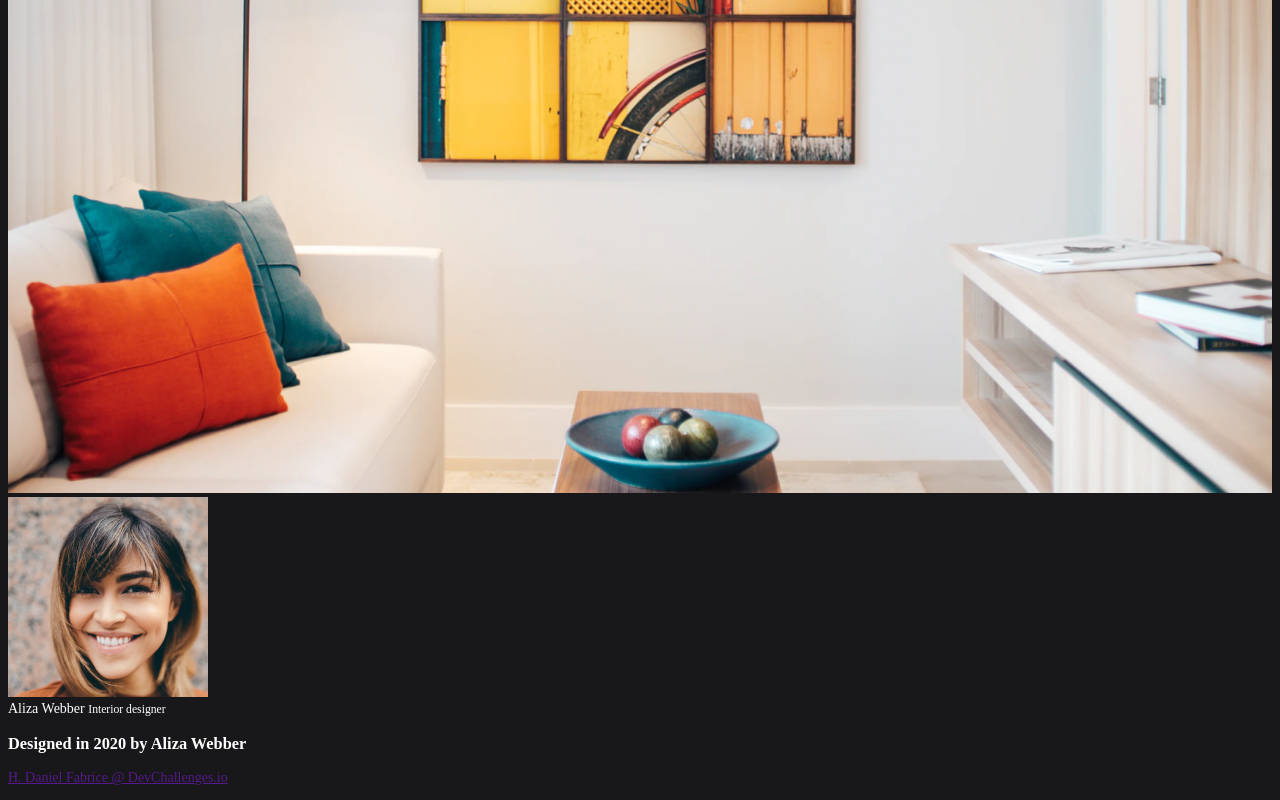
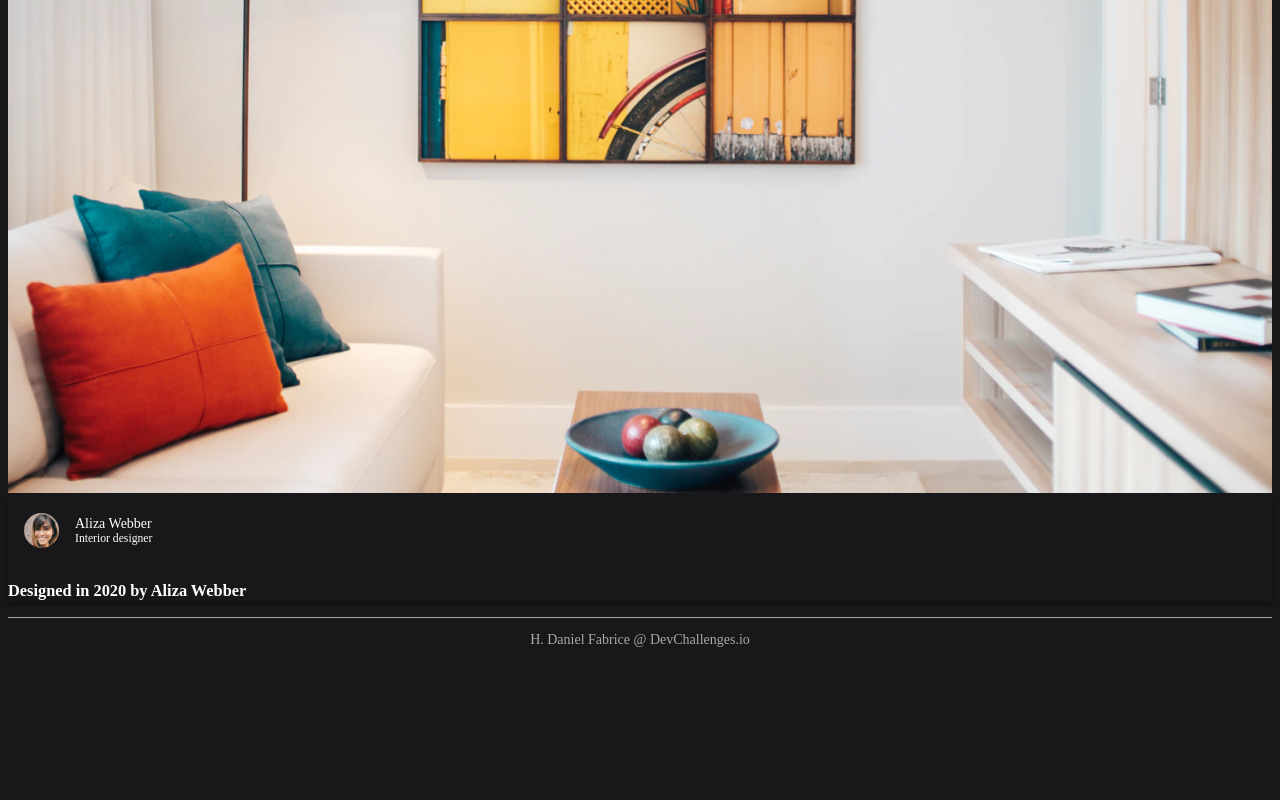
Before and after one commit to voromahery/interior-consultant, a website: page webroot/index.html in a window 1280 px wide. Shown: the part 694-1494 px from the top of the page. After the commit the page ends 1356 px from the top, so only its background shows below. Drawn offline with Linux system fonts and the light colour scheme.

Commit message:
fixed the image

```diff
--- a/scss/_navigation.scss
+++ b/scss/_navigation.scss
@@ -1,8 +1,9 @@
 nav {
+    background-image: url("../images/menu.svg");
     background-position: center;
     background-size: cover;
     background-repeat: no-repeat;
-    width: 28.5px;
+    width: 32px;
     height: 19px;
     cursor: pointer;
 }
--- /dev/null
+++ b/scss/_profile-wrapper.scss
@@ -0,0 +1,20 @@
+.profile__card {
+    box-shadow: 0px 4px 4px rgba(0, 0, 0, 0.25);
+}
+
+.profile__person--image {
+    padding: 16px;
+    max-width: 35px;
+    border-radius: 50%;
+}
+
+.person__about {
+    display: flex;
+    flex-direction: column;
+}
+
+.profile__wrapper {
+    display: flex;
+    flex-direction: row;
+    align-items: center;
+}
--- a/scss/index.scss
+++ b/scss/index.scss
@@ -1,4 +1,5 @@
 @import "./default.scss";
 @import "./header.scss";
 @import "./navigation.scss";
+@import "./profile-wrapper.scss";
 @import "./footer.scss";
--- a/webroot/index.html
+++ b/webroot/index.html
@@ -50,11 +50,13 @@
                 </picture>
             </figure>
             <div>
-                <div class="profile__wrapper">
-                    <img class="profile__person--image" src="./images/photo2.png" alt="smiling-girl">
-                    <div class="person__about">
-                        <span class="person__about--name">Aliza Webber</span>
-                        <small class="person__about--job">Interior designer</small>
+                <div class="profile__card">
+                    <div class="profile__wrapper">
+                        <img class="profile__person--image" src="./images/photo2.png" alt="smiling-girl">
+                        <div class="person__about">
+                            <span class="person__about--name">Aliza Webber</span>
+                            <small class="person__about--job">Interior designer</small>
+                        </div>
                     </div>
                     <h3 class="date">
                         Designed in 2020 by Aliza Webber
```
Also changed, not shown: webroot/css/index.css, webroot/images/arrow_right.svg (added), webroot/images/menu.svg (added), 1 other file.
